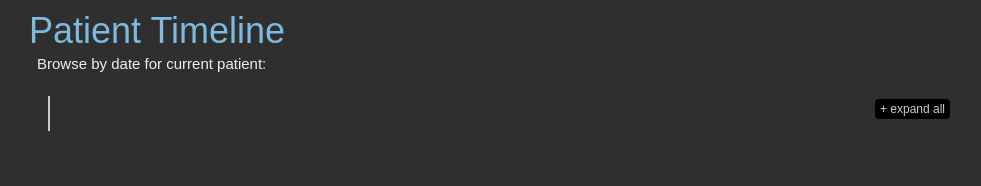
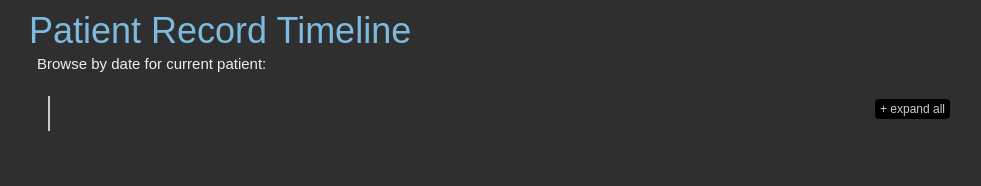
Before and after one commit to KHP-Informatics/patient-timeline, a plain HTML site: page timeliner.html in a window 1280 px wide. Shown: the whole page, without its empty margins (141-1122 px from the left). Drawn offline with nearby package versions, Linux system fonts and the light colour scheme; no server answers.

Commit message:
changed title

```diff
--- a/timeliner.html
+++ b/timeliner.html
@@ -2,14 +2,14 @@
 <html xmlns="http://www.w3.org/1999/xhtml">
 <head>
 	<meta http-equiv="Content-Type" content="text/html; charset=UTF-8">
-	<title>Timeliner.js Demo</title>
+	<title>Patient Record Timeline</title>
 	<link rel="stylesheet" href="css/screen.css" type="text/css" media="screen">
 	<link rel="stylesheet" href="css/responsive.css" type="text/css" media="screen">
 	<link rel="stylesheet" href="inc/colorbox.css" type="text/css" media="screen">
 </head>
 <body>
 	<div class="container">
-	  <h1>Patient Timeline</h1>
+	  <h1>Patient Record Timeline</h1>
 
       <p>Browse by date for current patient:</p>
 
```
